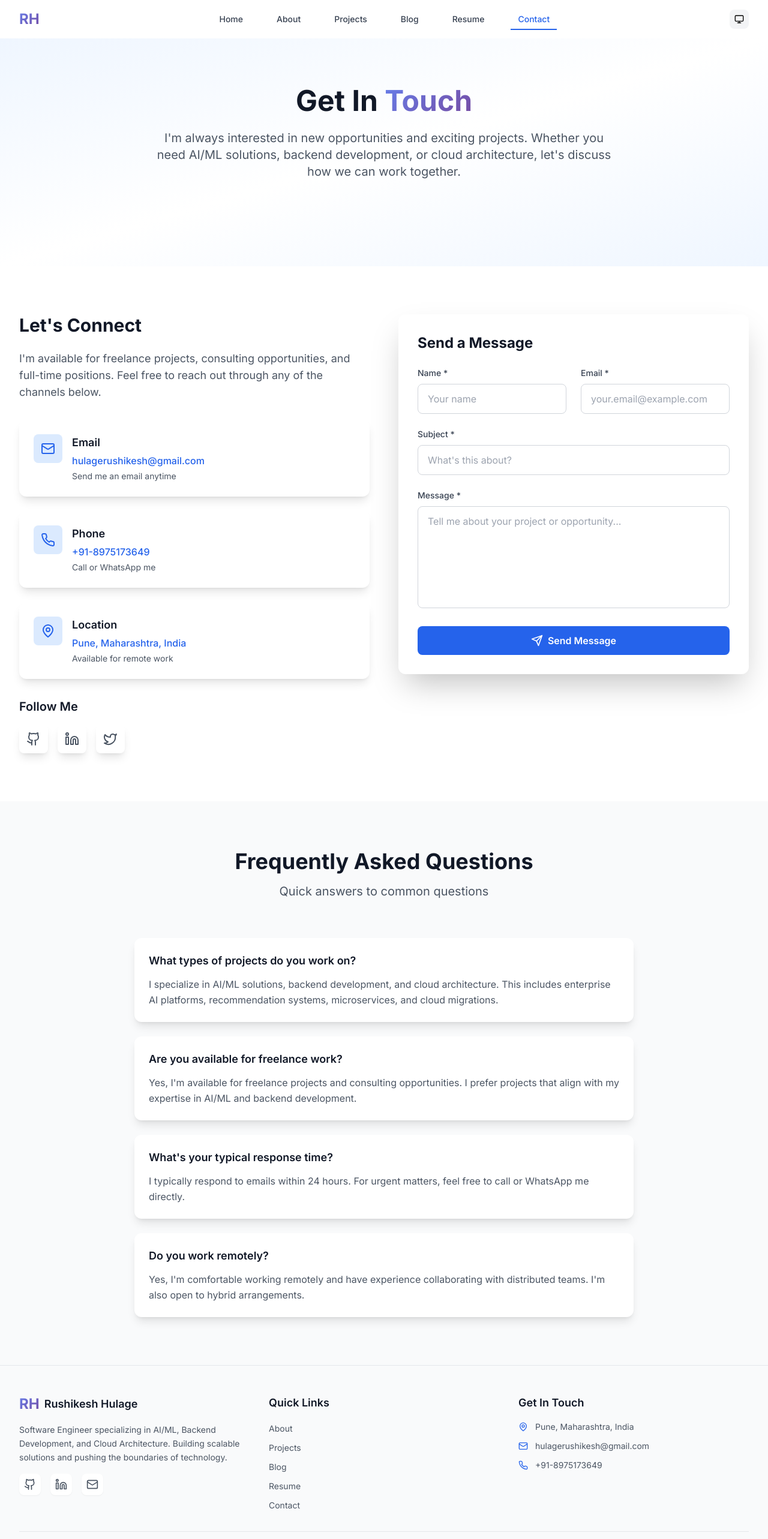
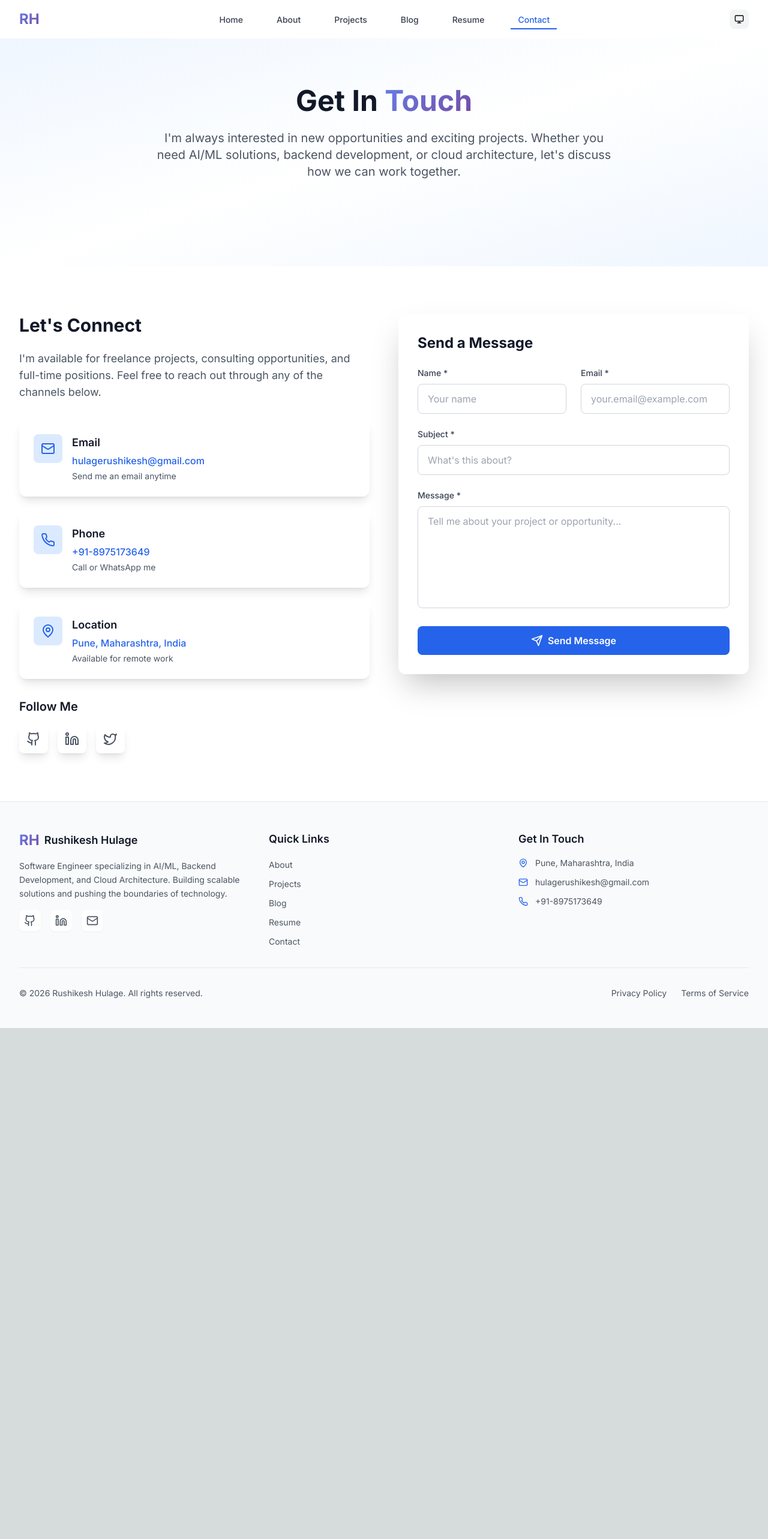
Before and after one commit to hulagerushikesh/Rush_Portfolio_demo, a Next.js app: page /contact in a window 1280 px wide. Shown: the top 2566 px of the page at 60% size. After the commit the page ends 1714 px from the top, so only its background shows below. Built offline with nearby package versions, Linux system fonts and the light colour scheme.

Commit message:
feat: Enhance navbar animations and optimize contact page

```diff
--- a/src/app/contact/page.tsx
+++ b/src/app/contact/page.tsx
@@ -326,64 +326,6 @@ export default function ContactPage() {
         </div>
       </section>
 
-      {/* FAQ Section */}
-      <section className="py-20 bg-gray-50 dark:bg-dark-800">
-        <div className="max-w-4xl mx-auto px-4 sm:px-6 lg:px-8">
-          <motion.div
-            initial={{ opacity: 0, y: 30 }}
-            whileInView={{ opacity: 1, y: 0 }}
-            viewport={{ once: true }}
-            className="text-center mb-16"
-          >
-            <h2 className="text-4xl font-bold text-gray-900 dark:text-white mb-4">
-              Frequently Asked Questions
-            </h2>
-            <p className="text-xl text-gray-600 dark:text-gray-300">
-              Quick answers to common questions
-            </p>
-          </motion.div>
-
-          <motion.div
-            variants={containerVariants}
-            initial="hidden"
-            whileInView="visible"
-            viewport={{ once: true }}
-            className="space-y-6"
-          >
-            {[
-              {
-                question: "What types of projects do you work on?",
-                answer: "I specialize in AI/ML solutions, backend development, and cloud architecture. This includes enterprise AI platforms, recommendation systems, microservices, and cloud migrations."
-              },
-              {
-                question: "Are you available for freelance work?",
-                answer: "Yes, I'm available for freelance projects and consulting opportunities. I prefer projects that align with my expertise in AI/ML and backend development."
-              },
-              {
-                question: "What's your typical response time?",
-                answer: "I typically respond to emails within 24 hours. For urgent matters, feel free to call or WhatsApp me directly."
-              },
-              {
-                question: "Do you work remotely?",
-                answer: "Yes, I'm comfortable working remotely and have experience collaborating with distributed teams. I'm also open to hybrid arrangements."
-              }
-            ].map((faq, index) => (
-              <motion.div
-                key={index}
-                variants={itemVariants}
-                className="bg-white dark:bg-dark-700 rounded-xl shadow-lg p-6"
-              >
-                <h3 className="text-lg font-semibold text-gray-900 dark:text-white mb-3">
-                  {faq.question}
-                </h3>
-                <p className="text-gray-600 dark:text-gray-300 leading-relaxed">
-                  {faq.answer}
-                </p>
-              </motion.div>
-            ))}
-          </motion.div>
-        </div>
-      </section>
     </div>
   )
 }
--- a/src/components/Navbar.tsx
+++ b/src/components/Navbar.tsx
@@ -71,46 +71,93 @@ export default function Navbar() {
 
           {/* Desktop Navigation */}
           <div className="hidden md:flex items-center space-x-8">
-            {navItems.map((item) => (
+            {navItems.map((item, index) => (
+              <motion.div
+                key={item.name}
+                initial={{ opacity: 0, y: -20 }}
+                animate={{ opacity: 1, y: 0 }}
+                transition={{
+                  delay: index * 0.1,
+                  duration: 0.5,
+                  ease: "easeOut"
+                }}
+                whileHover={{ scale: 1.05 }}
+                transition={{ duration: 0.3, ease: "easeInOut" }}
+              >
                 <Link
-                key={item.name}
                   href={item.href}
-                className={`relative px-3 py-2 text-sm font-medium transition-colors duration-200 ${
+                  className={`relative px-3 py-2 text-sm font-medium transition-colors duration-300 ${
                     pathname === item.href
                       ? 'text-primary-600 dark:text-primary-400'
                       : 'text-gray-700 dark:text-gray-300 hover:text-primary-600 dark:hover:text-primary-400'
                   }`}
                 >
                   {item.name}
+
+                  {/* Active page underline with Framer Motion */}
                   {pathname === item.href && (
                     <motion.div
                       layoutId="activeTab"
                       className="absolute bottom-0 left-0 right-0 h-0.5 bg-primary-600 dark:bg-primary-400"
                       initial={false}
-                    transition={{ type: 'spring', stiffness: 500, damping: 30 }}
+                      transition={{
+                        type: 'spring',
+                        stiffness: 300,
+                        damping: 30,
+                        duration: 0.4
+                      }}
                     />
                   )}
                 </Link>
+              </motion.div>
             ))}
           </div>
 
           {/* Theme Toggle & Mobile Menu Button */}
           <div className="flex items-center space-x-4">
-            <button
+            <motion.button
               onClick={toggleTheme}
-              className="p-2 rounded-lg bg-gray-100 dark:bg-dark-800 hover:bg-gray-200 dark:hover:bg-dark-700 transition-colors duration-200"
+              whileHover={{ scale: 1.05 }}
+              whileTap={{ scale: 0.95 }}
+              className="p-2 rounded-lg bg-gray-100 dark:bg-dark-800 hover:bg-gray-200 dark:hover:bg-dark-700 transition-colors duration-300"
               aria-label="Toggle theme"
             >
+              <motion.div
+                key={theme}
+                initial={{ scale: 0.8, rotate: -180 }}
+                animate={{ scale: 1, rotate: 0 }}
+                transition={{
+                  type: "spring",
+                  stiffness: 300,
+                  damping: 20,
+                  duration: 0.5
+                }}
+              >
                 {getThemeIcon()}
-            </button>
+              </motion.div>
+            </motion.button>
 
-            <button
+            <motion.button
               onClick={() => setIsOpen(!isOpen)}
-              className="md:hidden p-2 rounded-lg bg-gray-100 dark:bg-dark-800 hover:bg-gray-200 dark:hover:bg-dark-700 transition-colors duration-200"
+              whileHover={{ scale: 1.05 }}
+              whileTap={{ scale: 0.95 }}
+              className="md:hidden p-2 rounded-lg bg-gray-100 dark:bg-dark-800 hover:bg-gray-200 dark:hover:bg-dark-700 transition-colors duration-300"
               aria-label="Toggle menu"
             >
+              <motion.div
+                key={isOpen ? 'close' : 'menu'}
+                initial={{ rotate: -90, scale: 0.8 }}
+                animate={{ rotate: 0, scale: 1 }}
+                transition={{
+                  type: "spring",
+                  stiffness: 300,
+                  damping: 20,
+                  duration: 0.4
+                }}
+              >
                 {isOpen ? <X className="h-5 w-5" /> : <Menu className="h-5 w-5" />}
-            </button>
+              </motion.div>
+            </motion.button>
           </div>
         </div>
       </div>
@@ -125,12 +172,23 @@ export default function Navbar() {
             className="md:hidden bg-white dark:bg-dark-900 border-t border-gray-200 dark:border-dark-700"
           >
             <div className="px-4 py-2 space-y-1">
-              {navItems.map((item) => (
+              {navItems.map((item, index) => (
+                <motion.div
+                  key={item.name}
+                  initial={{ opacity: 0, y: -20 }}
+                  animate={{ opacity: 1, y: 0 }}
+                  transition={{
+                    delay: index * 0.1,
+                    duration: 0.5,
+                    ease: "easeOut"
+                  }}
+                  whileHover={{ scale: 1.05 }}
+                  whileTap={{ scale: 0.95 }}
+                >
                   <Link
-                  key={item.name}
                     href={item.href}
                     onClick={() => setIsOpen(false)}
-                  className={`block px-3 py-2 text-base font-medium rounded-md transition-colors duration-200 ${
+                    className={`block px-3 py-2 text-base font-medium rounded-md transition-colors duration-300 ${
                       pathname === item.href
                         ? 'text-primary-600 dark:text-primary-400 bg-primary-50 dark:bg-primary-900/20'
                         : 'text-gray-700 dark:text-gray-300 hover:text-primary-600 dark:hover:text-primary-400 hover:bg-gray-50 dark:hover:bg-dark-800'
@@ -138,6 +196,7 @@ export default function Navbar() {
                   >
                     {item.name}
                   </Link>
+                </motion.div>
               ))}
             </div>
           </motion.div>
```
Lines whose indentation alone changed are shown as unchanged.
